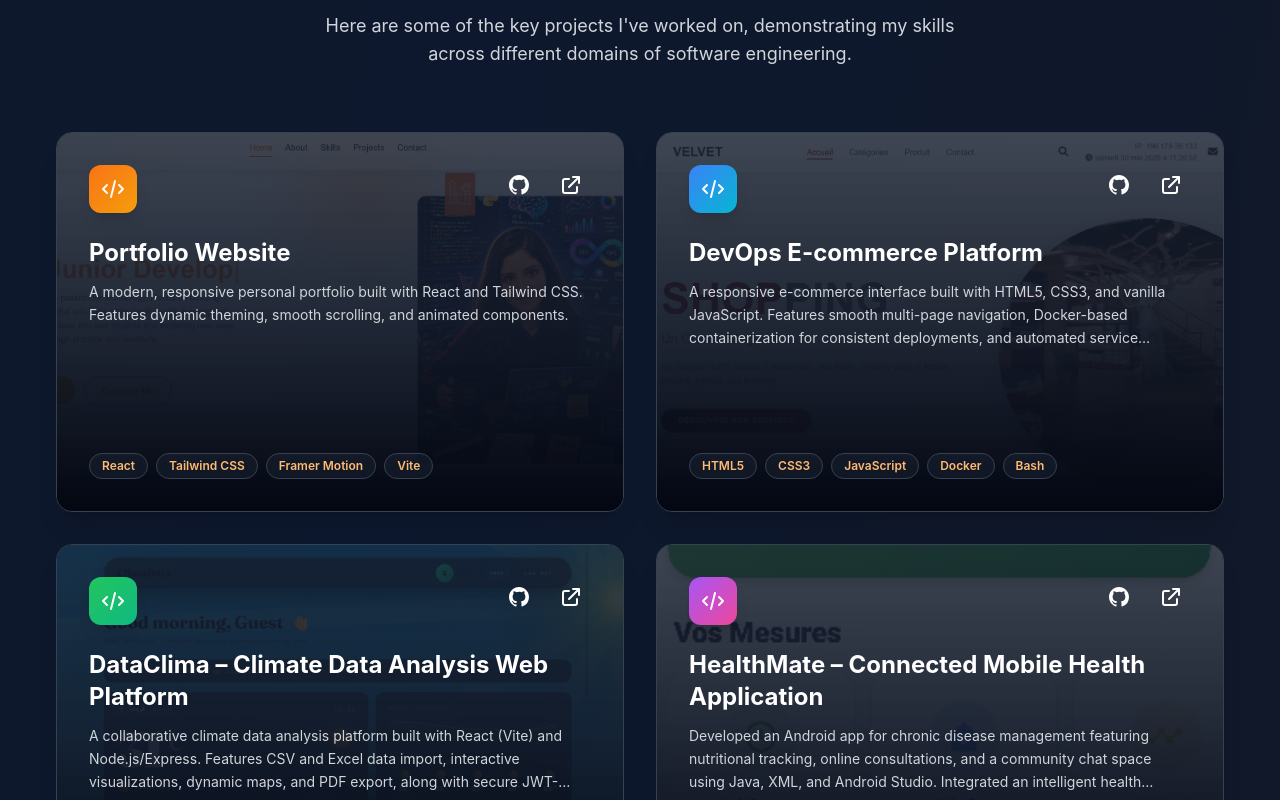
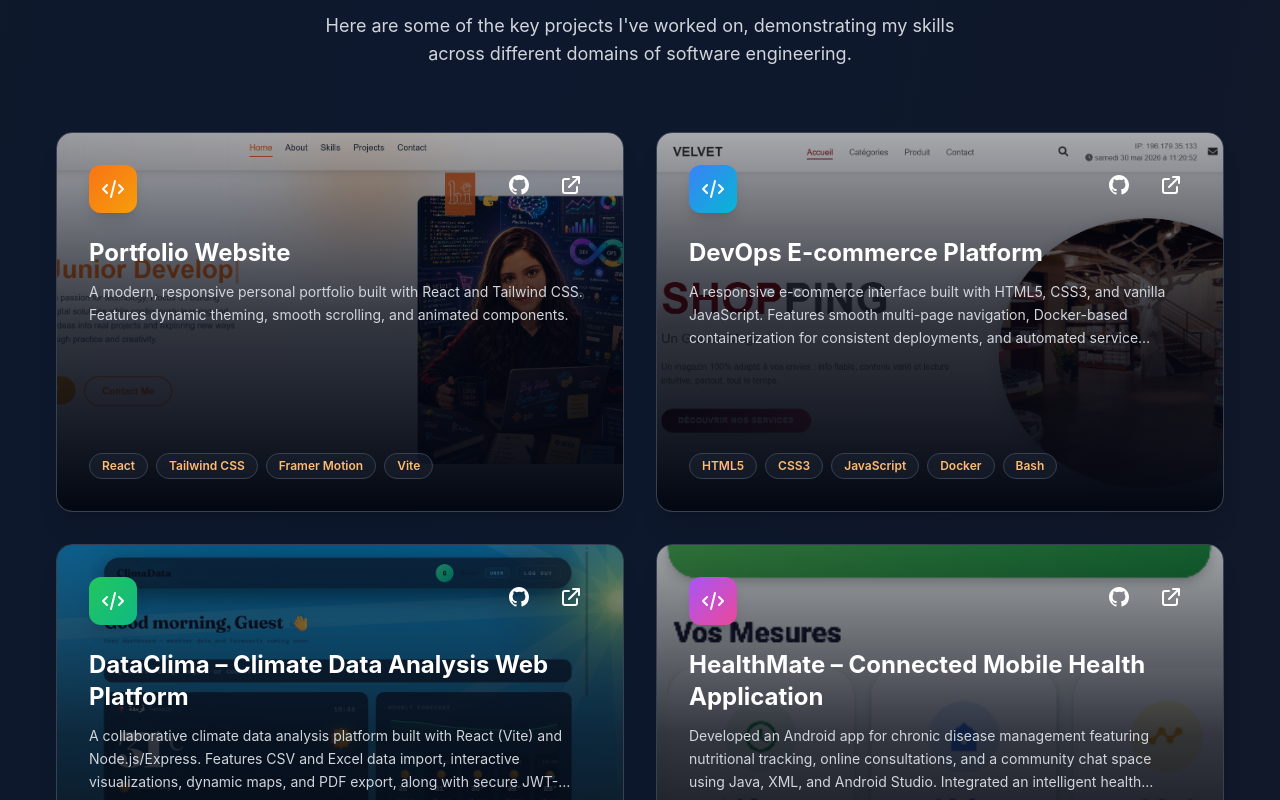
Before and after one commit to molka2005/portfeliomolka, a React (Vite) app: page / in a window 1280 px wide. Shown: the part 4060-4860 px from the top of the page. Built offline with nearby package versions, Linux system fonts and the light colour scheme.

Commit message:
fix: make project screenshots extremely clear by using solid bases and fading overlay to transparent

```diff
--- a/src/Components/Projects.jsx
+++ b/src/Components/Projects.jsx
@@ -78,21 +78,21 @@ const Projects = ({ darkMode }) => {
             >
               {/* Background Layer (Image, Base Color, and Gradient Overlay) */}
               <div className="absolute inset-0 -z-10 overflow-hidden">
-                {/* Card Base Background with blur */}
-                <div className={`absolute inset-0 ${theme.cardBg} backdrop-blur-md`}></div>
+                {/* Solid Card Base to block out blue website background */}
+                <div className={`absolute inset-0 ${darkMode ? 'bg-gray-950' : 'bg-slate-100'}`}></div>
 
-                {/* Project Screenshot */}
+                {/* Project Screenshot with high opacity */}
                 <img
                   src={project.image}
                   alt={project.title}
-                  className="w-full h-full object-cover transition-all duration-500 group-hover:scale-110 opacity-30 group-hover:opacity-50 filter blur-[0.5px] group-hover:blur-0"
+                  className="w-full h-full object-cover transition-all duration-500 group-hover:scale-110 opacity-65 group-hover:opacity-85 filter group-hover:brightness-105"
                 />
 
-                {/* Gradient overlay for high text contrast */}
-                <div className={`absolute inset-0 transition-colors duration-300 ${
+                {/* Gradient overlay for excellent text contrast at the bottom, transparent at the top */}
+                <div className={`absolute inset-0 transition-opacity duration-300 ${
                   darkMode
-                    ? 'bg-gradient-to-t from-gray-950 via-gray-900/80 to-gray-900/40 group-hover:from-gray-950 group-hover:via-gray-950/85 group-hover:to-gray-900/50'
-                    : 'bg-gradient-to-t from-white via-white/80 to-white/40 group-hover:from-white group-hover:via-white/85 group-hover:to-white/50'
+                    ? 'bg-gradient-to-t from-gray-950 via-gray-950/70 to-transparent'
+                    : 'bg-gradient-to-t from-white via-white/80 to-transparent'
                 }`}></div>
               </div>
 
```
